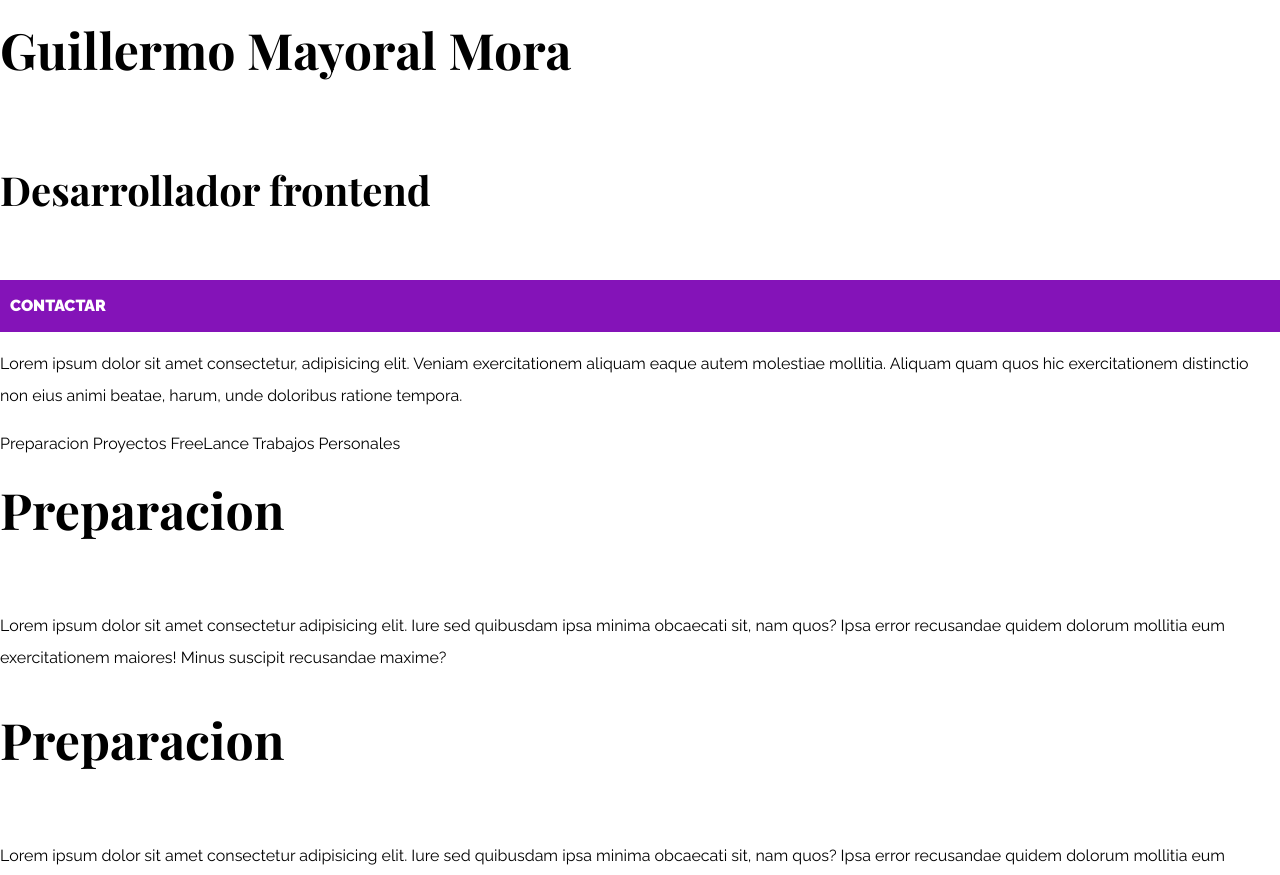
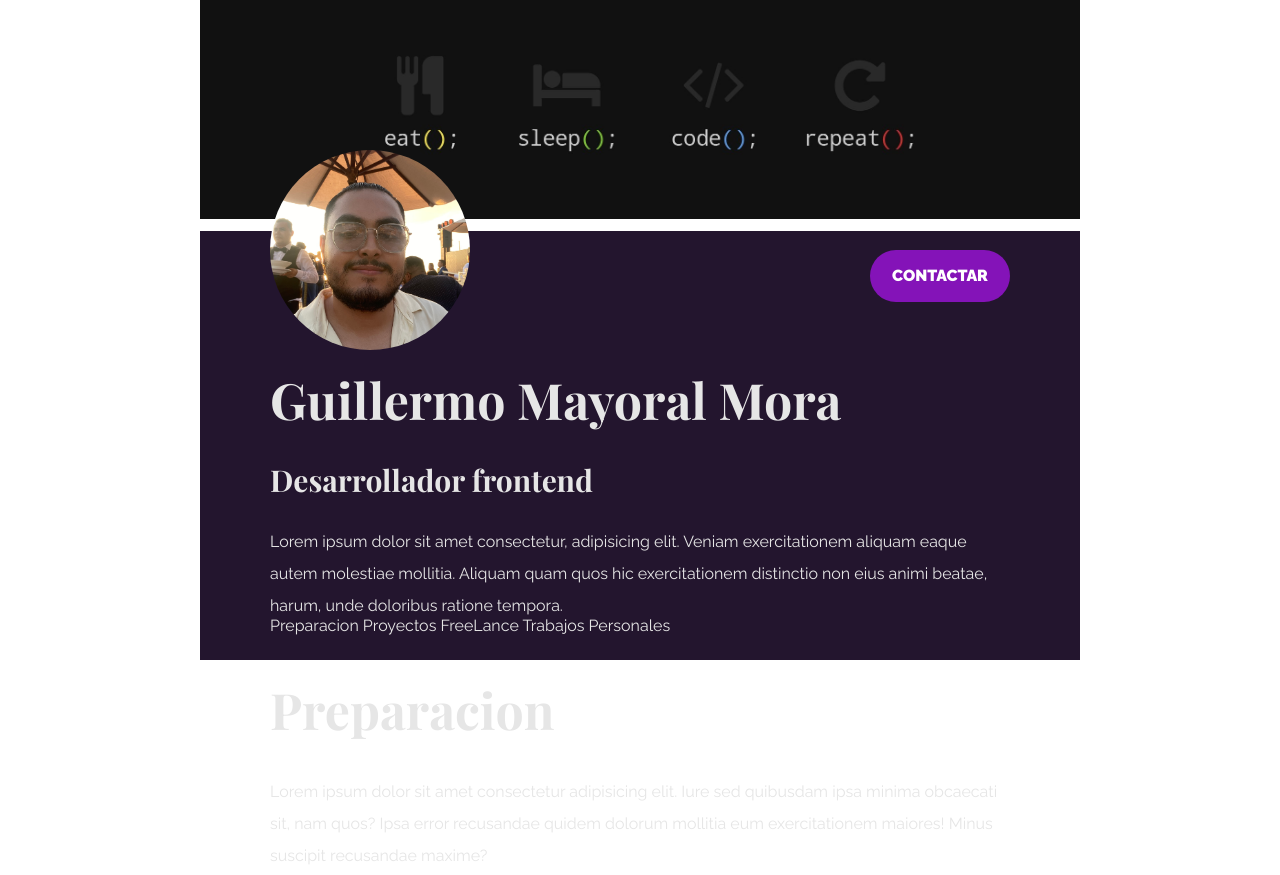
Before and after one commit to GuillermoMayoral/Portofolio, a plain HTML site: page index.html in a window 1280 px wide. Shown: the top 875 px of the page. Drawn offline with nearby package versions, Linux system fonts and the light colour scheme.

Commit message:
estilizado del header, foto de perfil, boton y fondo

```diff
--- a/css/styles.css
+++ b/css/styles.css
@@ -1,6 +1,8 @@
 html {
     box-sizing: border-box;
     font-size: 62.5%;
+    margin: 0 20rem;
+    color: #e6e6e6;
 }
 
 *,
@@ -20,7 +22,7 @@ h1,
 h2,
 h3 {
     font-family: 'Playfair Display', serif;
-    margin: 0 0 5rem 0;
+    margin: 0;
 }
 
 h1 {
@@ -37,7 +39,7 @@ h3 {
 
 a {
     text-decoration: none;
-    color: black;
+    color: #e6e6e6;
 }
 
 .contenedor {
@@ -70,4 +72,44 @@ img {
     background-color: rgb(71, 9, 100);
 }
 
+.contenedor {
+    padding: 0 7rem;
+}
+
 /* header */
+
+.portada {
+    display: grid;
+    grid-template-rows: 1fr 10rem 5rem;
+    background-image: linear-gradient(to bottom, transparent 35%, rgb(35, 21, 46) 35%, rgb(35, 21, 46) 100%), url(../assets/img/header-principal.jpeg);
+    background-size: 100%, 100%;
+    background-repeat: no-repeat;
+    background-position: top;
+
+}
+
+.perfil {
+    margin-top: 15rem;
+
+    display: flex;
+    justify-content: space-between;
+}
+
+.perfil-foto {
+    height: 20rem;
+    border-radius: 100%;
+}
+
+.portada nav {
+    height: 5rem;
+}
+
+.contactar {
+    padding-top: 10rem;
+}
+
+.contactar a {
+    border-radius: 5rem;
+    width: 14rem;
+    text-align: center;
+}
--- a/index.html
+++ b/index.html
@@ -15,20 +15,22 @@
 </head>
 
 <body>
-    <header class="portada">
-        <div>
+    <header class="portada contenedor">
+        <div class="perfil">
             <div>
-                <img src="" alt="">
+                <img class="perfil-foto" src="./assets/img/perfil.jpg" alt="Foto de perfil de Guillermo">
                 <h1>Guillermo Mayoral Mora</h1>
-                <h2>Desarrollador frontend</h2>
+                <h3>Desarrollador frontend</h3>
+
             </div>
-            <div>
+            <div class="contactar">
                 <a class="btn" href="#">Contactar</a>
             </div>
         </div>
         <div>
             <p>Lorem ipsum dolor sit amet consectetur, adipisicing elit. Veniam exercitationem aliquam eaque autem
-                molestiae mollitia. Aliquam quam quos hic exercitationem distinctio non eius animi beatae, harum, unde
+                molestiae mollitia. Aliquam quam quos hic exercitationem distinctio non eius animi beatae, harum,
+                unde
                 doloribus ratione tempora.</p>
         </div>
         <nav>
@@ -37,7 +39,7 @@
             <a href="#">Trabajos Personales</a>
         </nav>
     </header>
-    <main>
+    <main class="contenedor">
         <section class="preparacion">
             <h1>Preparacion</h1>
             <p>Lorem ipsum dolor sit amet consectetur adipisicing elit. Iure sed quibusdam ipsa minima obcaecati sit,
@@ -58,7 +60,7 @@
         </section>
     </main>
 </body>
-<footer>
+<footer class="contenedor">
     <h2>Contactame...</h2>
     <div>
         <a href="#">Linkedin</a>
```
Also changed, not shown: assets/img/header-principal.jpeg (added), assets/img/perfil.jpg (added).
